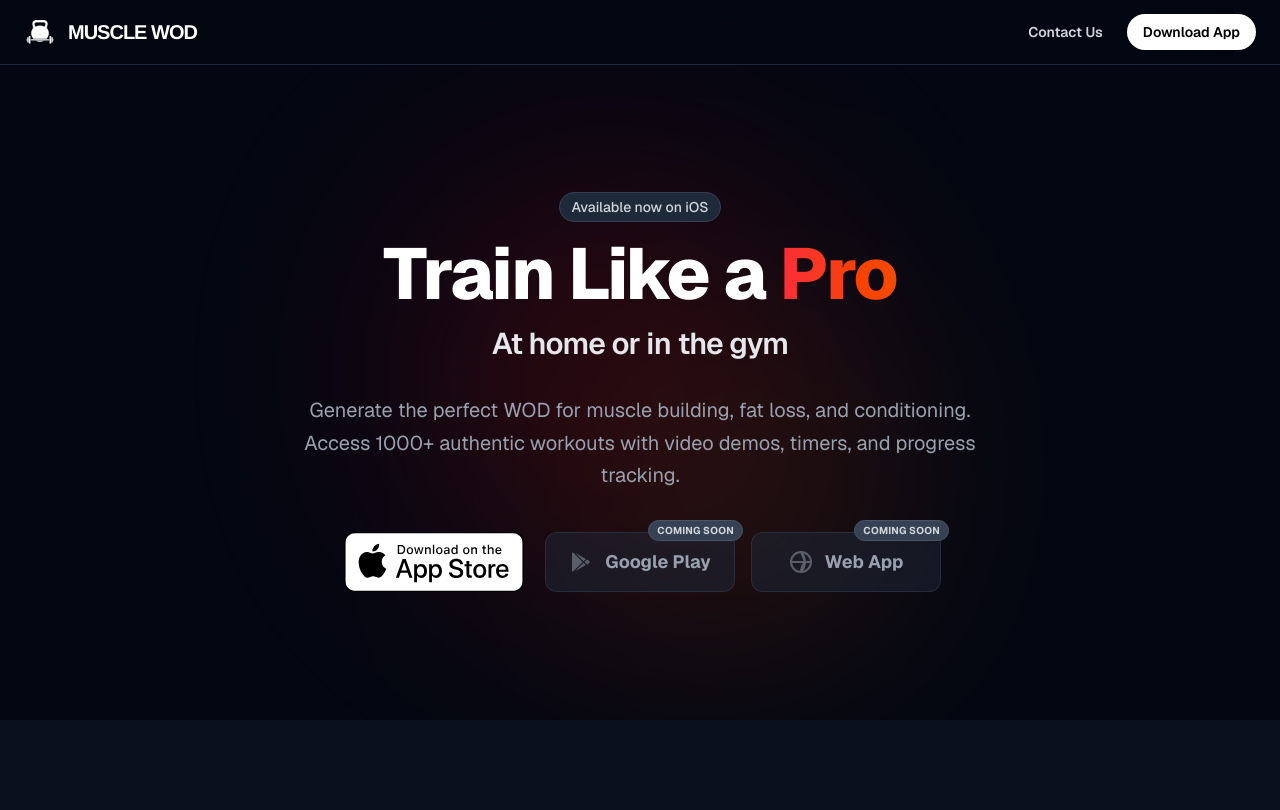
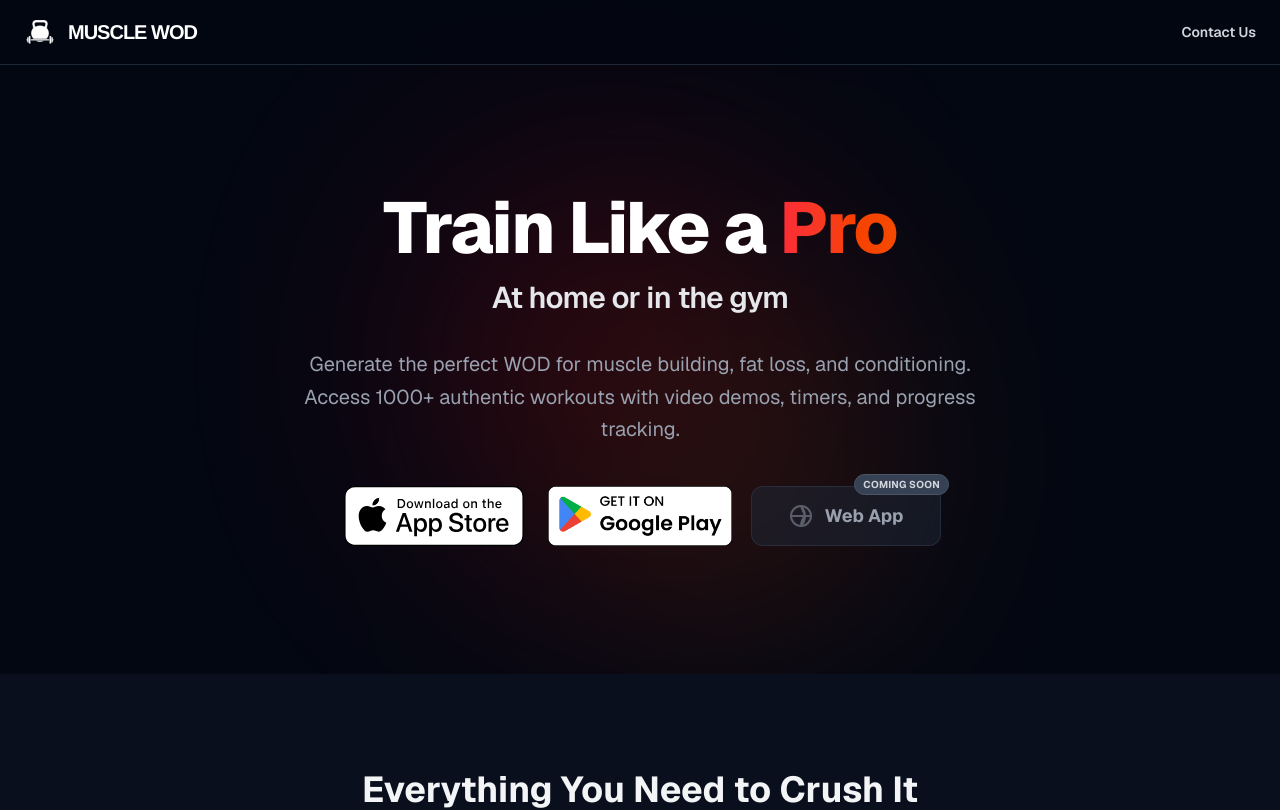
Before and after one commit to zhongzhihu/muscle_wod_website, a Next.js app: page / in a window 1280 px wide. Shown: the top 810 px of the page. Built offline with nearby package versions, Linux system fonts and the light colour scheme.

Commit message:
Added Google Playstore Link

```diff
--- a/app/page.tsx
+++ b/app/page.tsx
@@ -2,6 +2,7 @@
 import Link from "next/link";
 import squareIcon from "./_assets/square-icon_transparent.png";
 import appStoreBadge from "./_assets/appstore_badge_en.svg";
+import playStoreBadge from "./_assets/playstore_badge.png";
 
 export default function Home() {
   return (
@@ -25,12 +26,6 @@
             <Link href="/contact" className="text-sm font-semibold text-gray-300 hover:text-white transition-colors">
               Contact Us
             </Link>
-            <Link
-              href="https://apps.apple.com/us/app/muscle-wod-workout-generator/id6753089071"
-              className="bg-white text-black px-4 py-2 rounded-full text-sm font-semibold hover:bg-gray-200 transition-colors"
-            >
-              Download App
-            </Link>
           </div>
         </div>
       </nav>
@@ -38,9 +33,6 @@
       {/* Hero Section */}
       <section className="relative pt-32 pb-20 lg:pt-48 lg:pb-32 overflow-hidden">
         <div className="container mx-auto px-6 relative z-10 text-center">
-          <div className="inline-block mb-4 px-3 py-1 rounded-full bg-gray-800 border border-gray-700 text-gray-300 text-sm font-medium">
-            Available now on iOS
-          </div>
           <h1 className="text-5xl md:text-7xl font-extrabold tracking-tight mb-4 text-white">
             Train Like a <span className="text-transparent bg-clip-text bg-gradient-to-r from-red-500 to-orange-600">Pro</span>
           </h1>
@@ -67,17 +59,19 @@
               </div>
             </Link>
 
-            <div className="relative group">
-              <div className="absolute -top-3 -right-2 bg-gray-700 border border-gray-600 text-gray-300 text-[10px] font-bold px-2 py-0.5 rounded-full z-10 tracking-wide uppercase">
-                Coming Soon
+            <Link
+              href="https://play.google.com/store/apps/details?id=com.linguistic.wodbuilder"
+              className="group hover:scale-105 transition-transform duration-200"
+            >
+              <div className="w-[140px] h-[45px] sm:w-[190px] sm:h-[60px] relative">
+                <Image
+                  src={playStoreBadge}
+                  alt="Get it on Google Play"
+                  fill
+                  className="object-contain"
+                />
               </div>
-              <button disabled className="flex items-center justify-center gap-2 sm:gap-3 bg-gray-800/50 text-gray-400 w-[140px] h-[45px] sm:w-[190px] sm:h-[60px] rounded-xl font-bold text-sm sm:text-lg border border-gray-700/50 cursor-not-allowed">
-                <svg className="w-5 h-5 sm:w-6 sm:h-6 opacity-50" viewBox="0 0 24 24" fill="currentColor">
-                  <path d="M3,20.5V3.5C3,2.91 3.34,2.39 3.84,2.15L13.69,12L3.84,21.85C3.34,21.6 3,21.09 3,20.5M16.81,15.12L6.05,21.34L14.54,12.85L16.81,15.12M20.16,10.81C20.5,11.08 20.75,11.5 20.75,12C20.75,12.5 20.5,12.92 20.16,13.19L17.89,14.5L15.39,12L17.89,9.5L20.16,10.81M6.05,2.66L16.81,8.88L14.54,11.15L6.05,2.66Z" />
-                </svg>
-                <span>Google Play</span>
-              </button>
-            </div>
+            </Link>
 
             <div className="relative group">
               <div className="absolute -top-3 -right-2 bg-gray-700 border border-gray-600 text-gray-300 text-[10px] font-bold px-2 py-0.5 rounded-full z-10 tracking-wide uppercase">
```
Also changed, not shown: app/_assets/playstore_badge.png (added).
